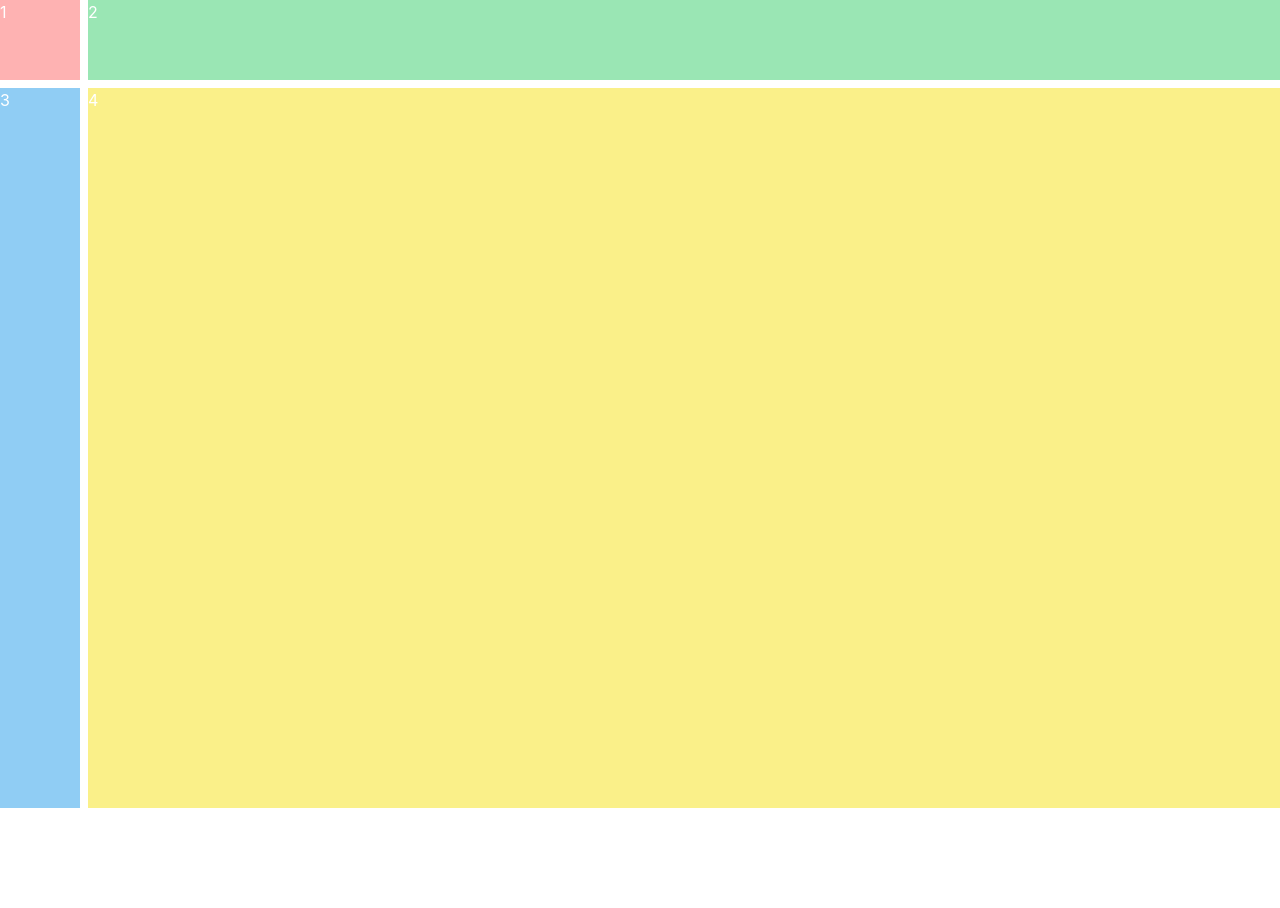
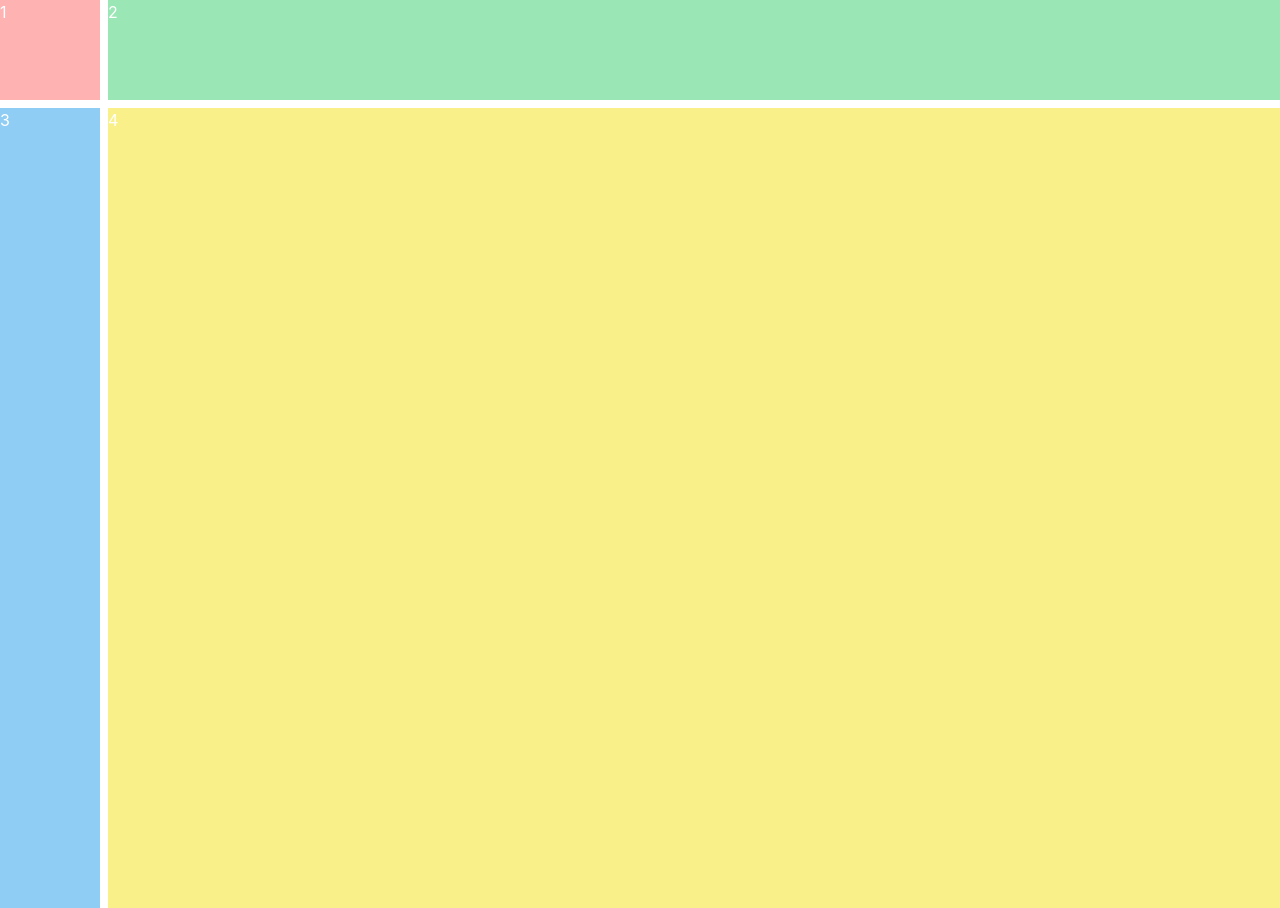
Before and after one commit to DonRomaniello/donromaniello.com, a React (Create React App) app: page / in a window 1280 px wide. Before the commit the page ends 808 px from the top, so only its background shows below. Built offline with nearby package versions, Linux system fonts and the light colour scheme.

Commit message:
Small tweaks.

```diff
--- a/src/App.js
+++ b/src/App.js
@@ -20,7 +20,7 @@ function App() {
 
   const divGap = 2;
 
-  const navverMinDimension = 50
+  const navverMinDimension = 100
 
   const [isNavverHorizontal, setIsNavverHorizontal] = useState(true);
 
@@ -33,8 +33,8 @@ function App() {
     <ChakraProvider theme={theme}>
       <Flex color='white' gap={divGap}>
           <Box bg='red.200'
-            w='10vh'
-            h='10vh'
+            w='5vw'
+            h='5vw'
             minWidth={navverMinDimension}
             minHeight={navverMinDimension}
             >
@@ -44,7 +44,7 @@ function App() {
           <Box
            bg='green.200'
            flex='1'
-           h='10vh'
+           h='5vw'
            minHeight={navverMinDimension}
            >2</Box>
 
@@ -55,15 +55,15 @@ function App() {
       <Flex color='white' gap={divGap}>
           <Box
            bg='blue.200'
-           w='10vh'
-           h='90vh'
+           w='5vw'
+           h='100vh'
            minWidth={navverMinDimension}
            >
              3
           </Box>
           <Box
            bg='yellow.200'
-           h='90vh'
+           h='100vh'
            flex='1'
            >
              4
```
